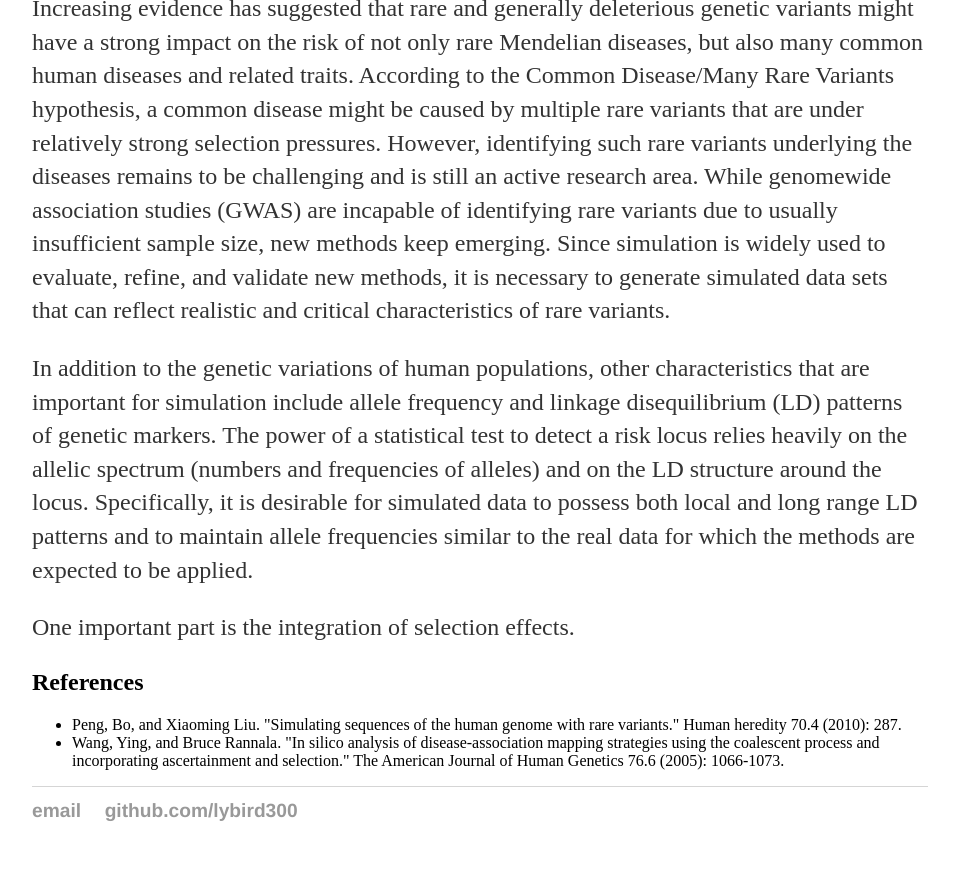
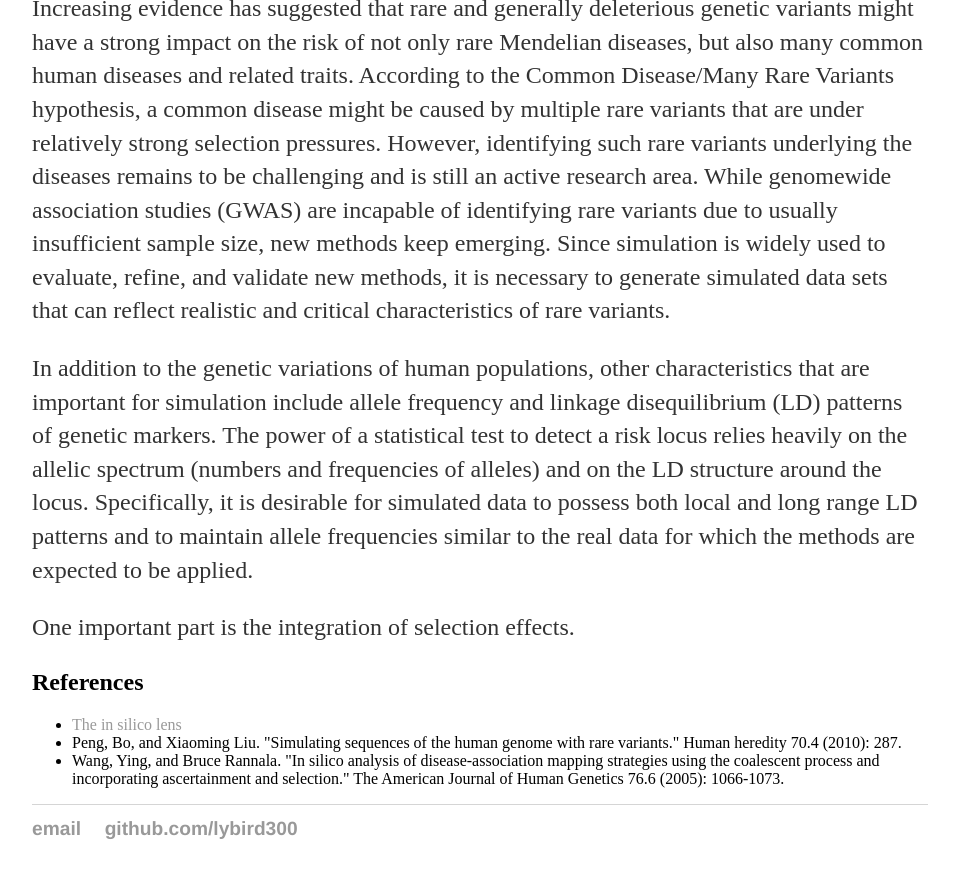
Before and after one commit to lybird300/lybird300.github.io, a Jekyll site: the page built from _posts/2015-05-07-simulate-gwas-data.md, in a window 1280 px wide and 900 px high, scrolled down 2593 px. Shown: the top 878 px of the window, without its empty margins (160-1119 px from the left). Built offline with Jekyll 4.4.1, drawn with Linux system fonts in a browser that asks for light colours.

Commit message:
Update 2015-05-07-simulate-gwas-data.md

```diff
--- a/_posts/2015-05-07-simulate-gwas-data.md
+++ b/_posts/2015-05-07-simulate-gwas-data.md
@@ -37,7 +37,7 @@ One important part is the integration of selection effects.
 
 <h2>References</h2>
 <ul>
-
+<li><a href="http://scottmyourstone.blogspot.de/2013/10/read-simulators-review-with-emphasis-on.html">The in silico lens</a></li>
 <li>Peng, Bo, and Xiaoming Liu. "Simulating sequences of the human genome with rare variants." Human heredity 70.4 (2010): 287.</li>
 <li>Wang, Ying, and Bruce Rannala. "In silico analysis of disease-association mapping strategies using the coalescent process and incorporating ascertainment and selection." The American Journal of Human Genetics 76.6 (2005): 1066-1073.</li>
 </ul>
```
